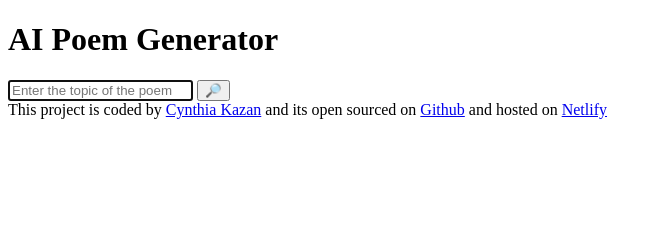
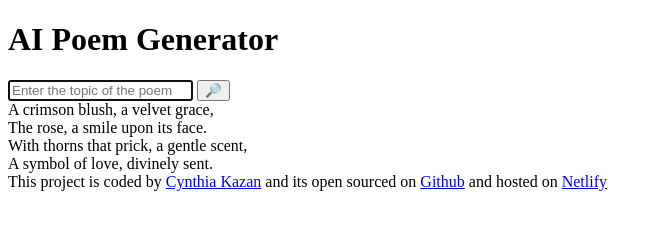
Before and after one commit to fiftyshaddygirl/poem-project, a plain HTML site: page index.html in a window 1280 px wide. Shown: the whole page, without its empty margins (0-661 px from the left). Drawn offline with Linux system fonts and the light colour scheme.

Commit message:
added poem

```diff
--- a/index.html
+++ b/index.html
@@ -21,6 +21,15 @@
         />
         <input type="submit" value="🔎" />
       </form>
+      <div>
+        A crimson blush, a velvet grace,
+        <br />
+        The rose, a smile upon its face.
+        <br />
+        With thorns that prick, a gentle scent,
+        <br />
+        A symbol of love, divinely sent.
+      </div>
     </main>
     <footer>
       This project is coded by
```
